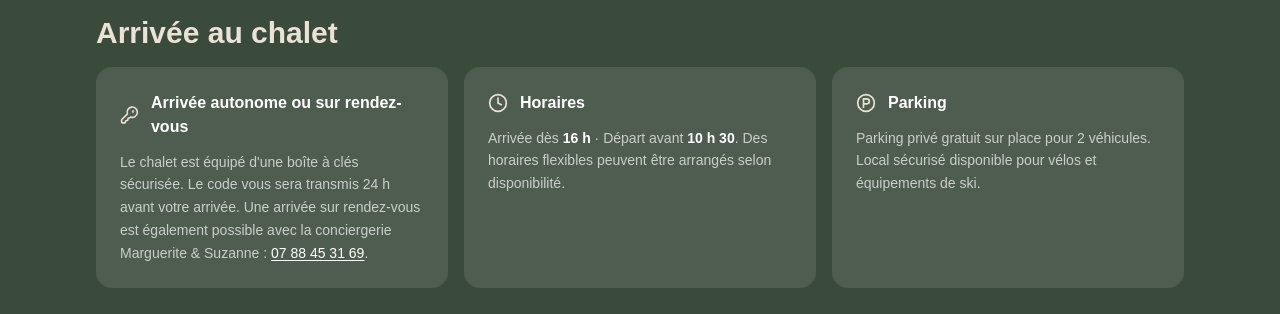
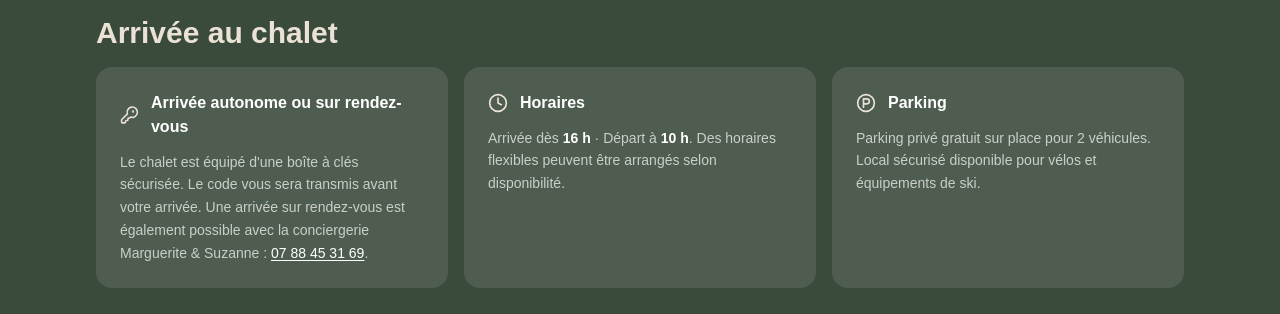
Before and after one commit to alexisgruny/chalet-site, a Next.js app: page /localisation in a window 1280 px wide. Shown: the part 1680-1994 px from the top of the page. Built offline with nearby package versions, Linux system fonts and the light colour scheme.

Commit message:
Correct arrival time and key-code details
Co-authored-by: Copilot <223556219+Copilot@users.noreply.github.com>

```diff
--- a/src/app/localisation/page.tsx
+++ b/src/app/localisation/page.tsx
@@ -203,7 +203,7 @@ export default function LocalisationPage() {
               </div>
               <p className="text-white/70 text-sm leading-relaxed">
                 Le chalet est équipé d&apos;une boîte à clés sécurisée. Le code vous sera
-                transmis 24 h avant votre arrivée. Une arrivée sur rendez-vous est également
+                transmis avant votre arrivée. Une arrivée sur rendez-vous est également
                 possible avec la conciergerie Marguerite &amp; Suzanne :{" "}
                 <a
                   href="tel:+33788453169"
@@ -221,7 +221,7 @@ export default function LocalisationPage() {
                 <h3 className="font-bold text-white">Horaires</h3>
               </div>
               <p className="text-white/70 text-sm leading-relaxed">
-                Arrivée dès <strong className="text-white">16 h</strong> · Départ avant <strong className="text-white">10 h 30</strong>.
+                Arrivée dès <strong className="text-white">16 h</strong> · Départ à <strong className="text-white">10 h</strong>.
                 Des horaires flexibles peuvent être arrangés selon disponibilité.
               </p>
             </div>
--- a/src/components/section/faq.tsx
+++ b/src/components/section/faq.tsx
@@ -14,7 +14,7 @@ const faqs = [
   },
   {
     q: "L'arrivée est-elle autonome\u00a0?",
-    a: "Oui, grâce à une boîte à clés sécurisée. Le code vous sera transmis 24 h avant votre arrivée.",
+    a: "Oui, grâce à une boîte à clés sécurisée. Le code vous sera transmis avant votre arrivée.",
   },
   {
     q: "Peut-on recharger une voiture électrique\u00a0?",
```
